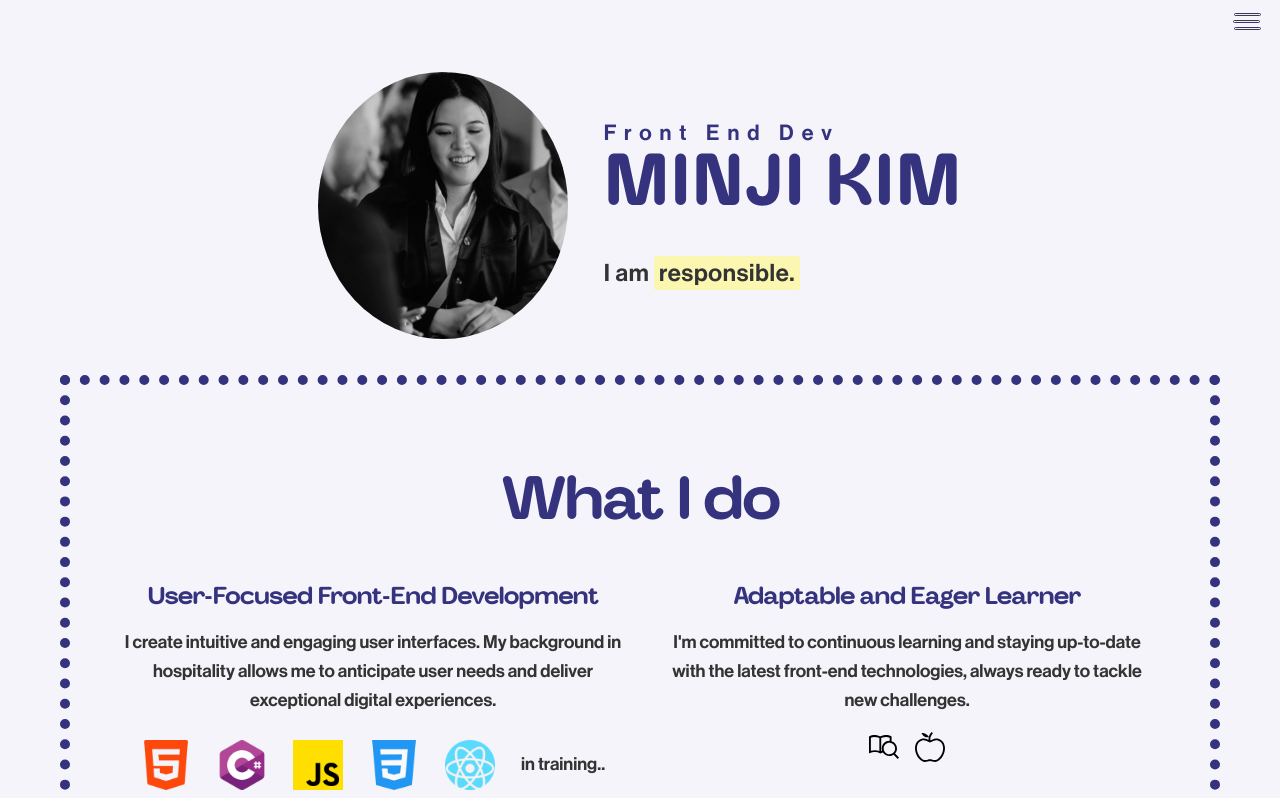
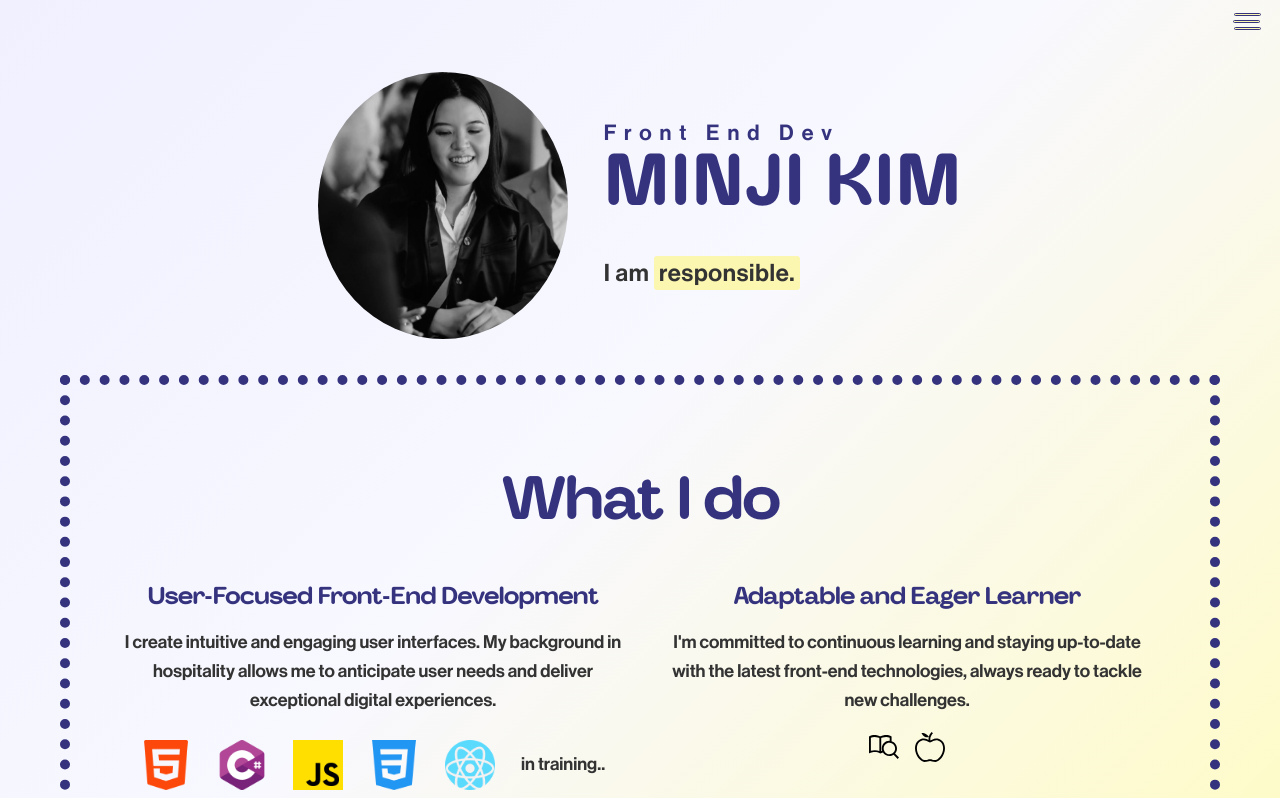
Before and after one commit to minzikimi/portfolio_vr1, a React (Vite) app: page / in a window 1280 px wide. Shown: the top 798 px of the page. Built offline with nearby package versions, Linux system fonts and the light colour scheme.

Commit message:
background change

```diff
--- a/package.json
+++ b/package.json
@@ -13,10 +13,12 @@
     "deploy": "gh-pages -d dist"
   },
   "dependencies": {
+    "framer-motion": "^12.5.0",
     "react": "^19.0.0",
     "react-dom": "^19.0.0",
     "react-router-dom": "^7.3.0",
-    "recoil": "^0.7.7"
+    "recoil": "^0.7.7",
+    "styled-components": "^6.1.16"
   },
   "devDependencies": {
     "@eslint/js": "^9.21.0",
--- a/src/App.jsx
+++ b/src/App.jsx
@@ -6,11 +6,47 @@ import About from './components/About/About';
 import Work from './components/Work/Work';
 import Contact from './components/Contact/Contact';
 import Footer from './components/Footer/Footer';
+import { motion, useScroll, useTransform } from 'framer-motion';
+
+function App() {
+  const { scrollYProgress } = useScroll();
+
+  const gradient = useTransform(
+    scrollYProgress,
+    [0, 0.33, 0.66, 1],
+    [
+      "linear-gradient(135deg, #ffffff, #f5f5ff, rgb(254, 251, 201))",
+      "linear-gradient(135deg, #f7f7fa, rgb(240, 240, 255), rgb(245, 244, 235))",
+      "linear-gradient(135deg, #eaeafc, rgb(250, 250, 255), #FBF6B0)",
+      "linear-gradient(135deg, #f0f0ff, #f8f8ff, rgb(254, 251, 201))"
+    ]
+  );
 
 
-function App() {
+
   return (
     <div className="App">
+      <motion.div
+        style={{
+          position: 'fixed',
+          top: 0,
+          left: 0,
+          right: 0,
+          bottom: 0,
+          zIndex: -1,
+          background: gradient,
+          backgroundSize: '400% 400%',
+        }}
+        animate={{
+          backgroundPosition: ['0% 50%', '100% 50%', '0% 50%'],
+        }}
+        transition={{
+          duration: 15,
+          ease: "linear",
+          repeat: Infinity,
+        }}
+      />
+
       <Header />
       <main className="container">
         <Intro />
--- a/src/index.css
+++ b/src/index.css
@@ -54,7 +54,7 @@
 
 /* General Styles */
 body {
-    background-color: #f4f4fa;
+    /* background-color: #f4f4fa; */
     color: var(--clr-dark);
     margin: 0;
     font-family: var(--ff-primary);
```
Also changed, not shown: 1 other file (tests, documents, lock files or other folders).
